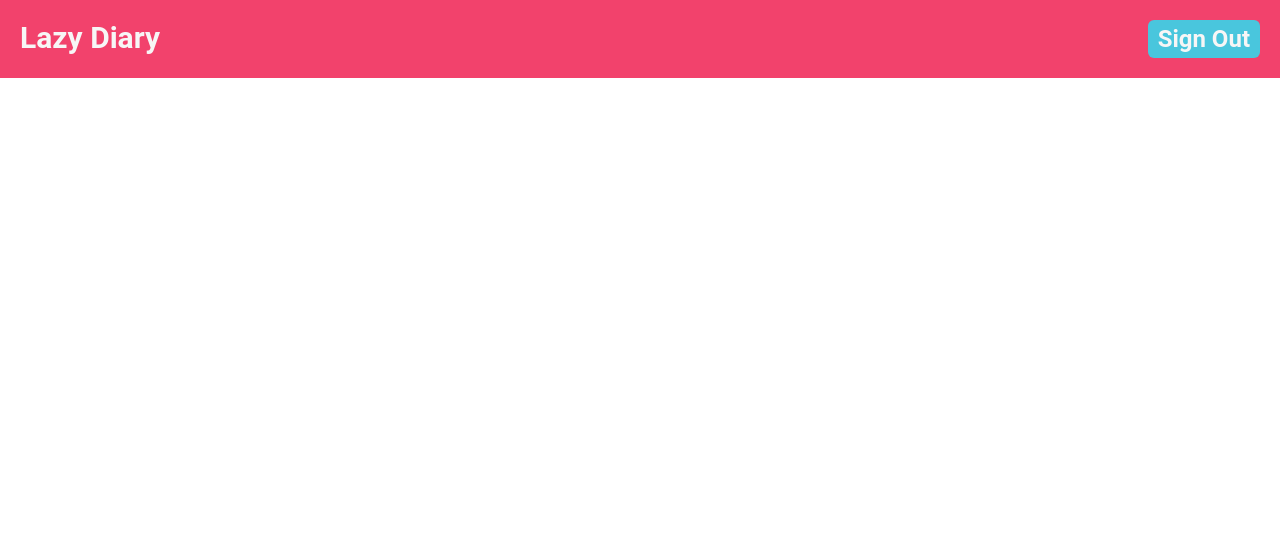
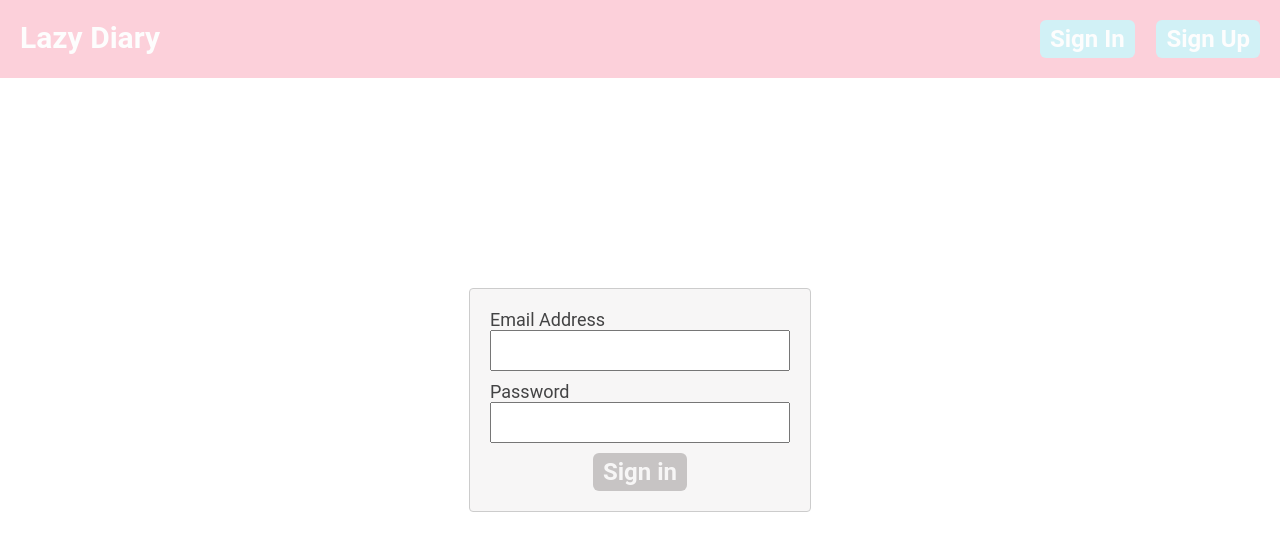
Before and after one commit to hayate4th/lazy-diary, a React app: page / in a window 1280 px wide. Both pictures are taken after a click on the button "Sign In". Shown: the top 550 px of the page. Built offline with nearby package versions, Linux system fonts and the light colour scheme.

Commit message:
Add SignInForm to UserAuthentication

```diff
--- a/src/components/UserAuthentication/index.tsx
+++ b/src/components/UserAuthentication/index.tsx
@@ -4,6 +4,7 @@ import styled from "styled-components";
 
 import Button from "../Button";
 import SignUpForm from "../../containers/SignUpForm";
+import SignInForm from "../../containers/SignInForm";
 
 Modal.setAppElement("body");
 const modalContentStyle = {
@@ -21,23 +22,31 @@ const modalContentStyle = {
 
 export interface Props {
   isSignedIn: boolean;
+  isSigningIn: boolean;
   isSigningUp: boolean;
   hasSignedUp: boolean;
   signInButtonClickHandler: () => void;
   signOutButtonClickHandler: () => void;
   signUpButtonClickHandler: () => void;
-  modalBackgroundClickHandler: () => void;
+  signInModalBackgroundClickHandler: () => void;
+  signUpModalBackgroundClickHandler: () => void;
+  setIsSignedIn: React.Dispatch<React.SetStateAction<boolean>>;
+  setIsSigningIn: React.Dispatch<React.SetStateAction<boolean>>;
   setHasSignedUp: React.Dispatch<React.SetStateAction<boolean>>;
 }
 
 const UserAuthentication: React.FC<Props> = ({
   isSignedIn,
+  isSigningIn,
   isSigningUp,
   hasSignedUp,
   signInButtonClickHandler,
   signOutButtonClickHandler,
   signUpButtonClickHandler,
-  modalBackgroundClickHandler,
+  signInModalBackgroundClickHandler,
+  signUpModalBackgroundClickHandler,
+  setIsSignedIn,
+  setIsSigningIn,
   setHasSignedUp
 }) => {
   return (
@@ -64,8 +73,21 @@ const UserAuthentication: React.FC<Props> = ({
         />
       )}
       <Modal
+        isOpen={isSigningIn}
+        onRequestClose={signInModalBackgroundClickHandler}
+        contentLabel="sign in via email and password"
+        style={modalContentStyle}
+        testId="sign-in-modal"
+      >
+        <SignInForm
+          setIsSignedIn={setIsSignedIn}
+          setIsSigningIn={setIsSigningIn}
+          dataTestId="sign-in-form"
+        />
+      </Modal>
+      <Modal
         isOpen={isSigningUp}
-        onRequestClose={modalBackgroundClickHandler}
+        onRequestClose={signUpModalBackgroundClickHandler}
         contentLabel="sign up via email and password"
         style={modalContentStyle}
         testId="sign-up-modal"
--- a/src/containers/UserAuthentication/index.tsx
+++ b/src/containers/UserAuthentication/index.tsx
@@ -4,23 +4,29 @@ import UserAuthenticationComponent from "../../components/UserAuthentication";
 
 const UserAuthentication: React.FC = () => {
   const [isSignedIn, setIsSignedIn] = useState(false);
+  const [isSigningIn, setIsSigningIn] = useState(false);
   const [isSigningUp, setIsSigningUp] = useState(false);
   const [hasSignedUp, setHasSignedUp] = useState(false);
 
-  const signInButtonClickHandler = () => setIsSignedIn(true);
+  const signInButtonClickHandler = () => setIsSigningIn(true);
   const signOutButtonClickHandler = () => setIsSignedIn(false);
   const signUpButtonClickHandler = () => setIsSigningUp(true);
-  const modalBackgroundClickHandler = () => setIsSigningUp(false);
+  const signInModalBackgroundClickHandler = () => setIsSigningIn(false);
+  const signUpModalBackgroundClickHandler = () => setIsSigningUp(false);
 
   return (
     <UserAuthenticationComponent
       isSignedIn={isSignedIn}
+      isSigningIn={isSigningIn}
       isSigningUp={isSigningUp}
       hasSignedUp={hasSignedUp}
       signInButtonClickHandler={signInButtonClickHandler}
       signOutButtonClickHandler={signOutButtonClickHandler}
       signUpButtonClickHandler={signUpButtonClickHandler}
-      modalBackgroundClickHandler={modalBackgroundClickHandler}
+      signInModalBackgroundClickHandler={signInModalBackgroundClickHandler}
+      signUpModalBackgroundClickHandler={signUpModalBackgroundClickHandler}
+      setIsSignedIn={setIsSignedIn}
+      setIsSigningIn={setIsSigningIn}
       setHasSignedUp={setHasSignedUp}
     />
   );
```
